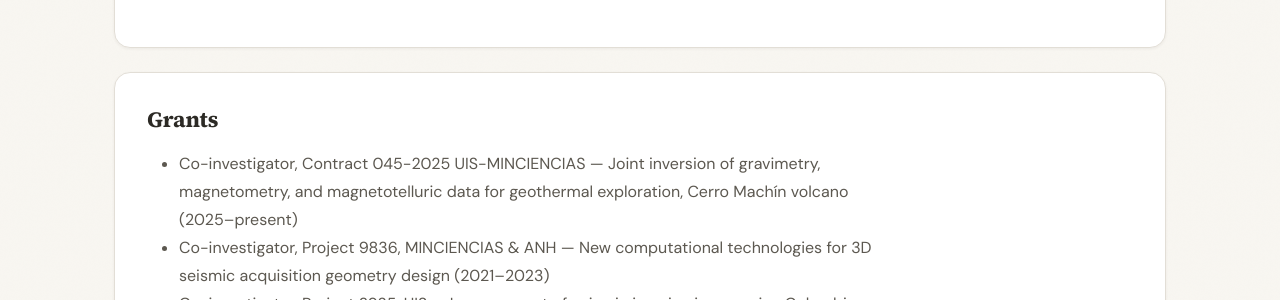
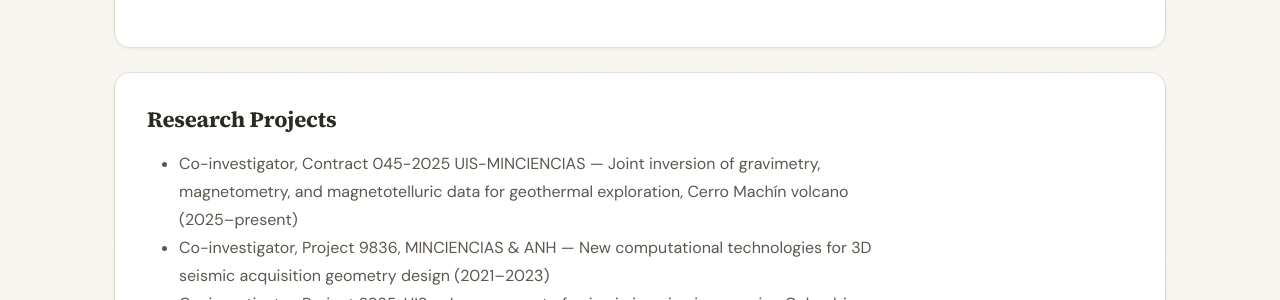
Before and after one commit to PAULGOYES/paulgoyes.github.io, a Jekyll site: the page built from _pages/about.md, in a window 1280 px wide. Shown: the part 524-824 px from the top of the page. Built offline with Jekyll 4.4.1, drawn with Linux system fonts in a browser that asks for light colours; a style sheet for code colours, icons or effects is not loaded.

Commit message:
Rename 'Grants' section to 'Research Projects'

```diff
--- a/_pages/about.md
+++ b/_pages/about.md
@@ -33,7 +33,7 @@ permalink: /about/
 
 {% if site.data.grants %}
 <div class="section-card">
-<h3>Grants</h3>
+<h3>Research Projects</h3>
 <ul>
 {% for grant in site.data.grants %}
 <li>{{ grant.name }}</li>
```
